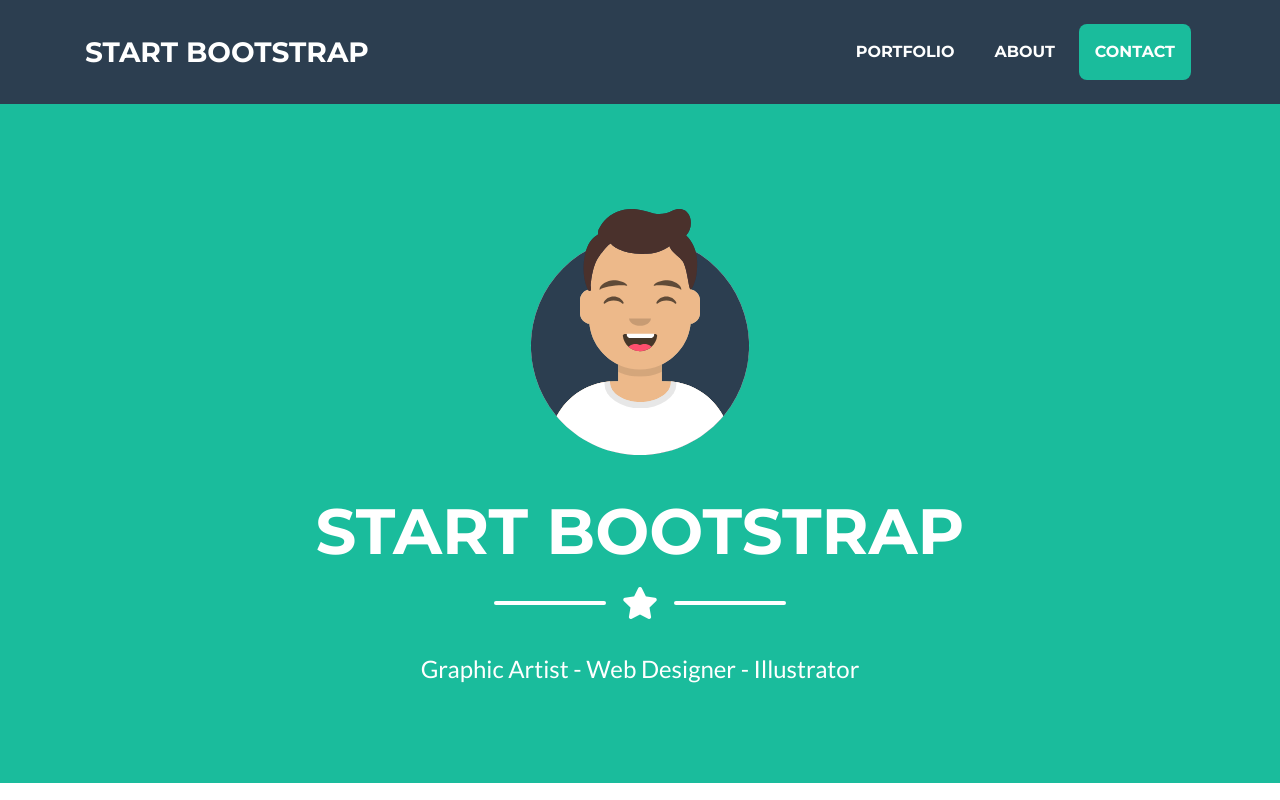
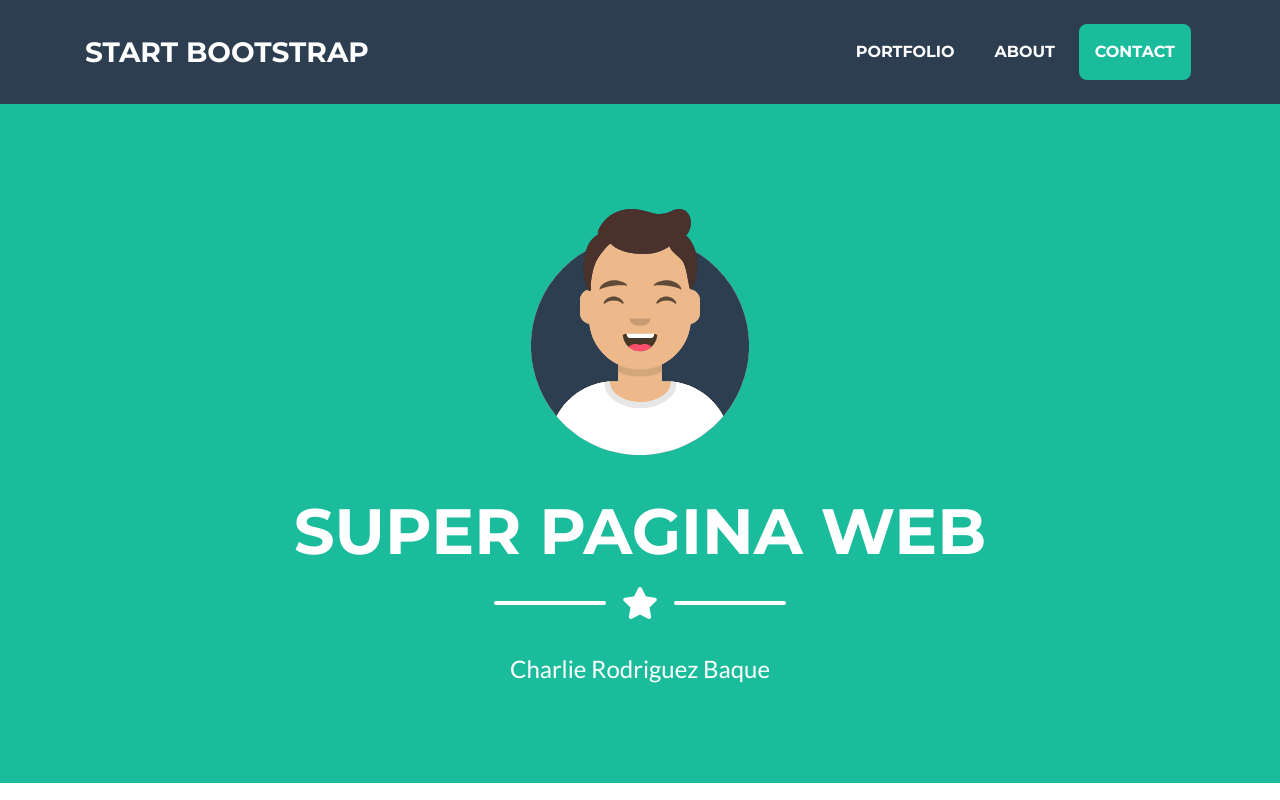
Before and after one commit to Charlie22RM/Tarea-para-salvar-la-leccion, a website with bundled scripts: page index.html in a window 1280 px wide. Shown: the top 800 px of the page. Built offline with nearby package versions, Linux system fonts and the light colour scheme.

Commit message:
Update index.html

```diff
--- a/index.html
+++ b/index.html
@@ -54,7 +54,7 @@
       <img class="masthead-avatar mb-5" src="img/avataaars.svg" alt="">
 
       <!-- Masthead Heading -->
-      <h1 class="masthead-heading text-uppercase mb-0">Start Bootstrap</h1>
+      <h1 class="masthead-heading text-uppercase mb-0">Super pagina web</h1>
 
       <!-- Icon Divider -->
       <div class="divider-custom divider-light">
@@ -66,7 +66,7 @@
       </div>
 
       <!-- Masthead Subheading -->
-      <p class="masthead-subheading font-weight-light mb-0">Graphic Artist - Web Designer - Illustrator</p>
+      <p class="masthead-subheading font-weight-light mb-0">Charlie Rodriguez Baque</p>
 
     </div>
   </header>
```
